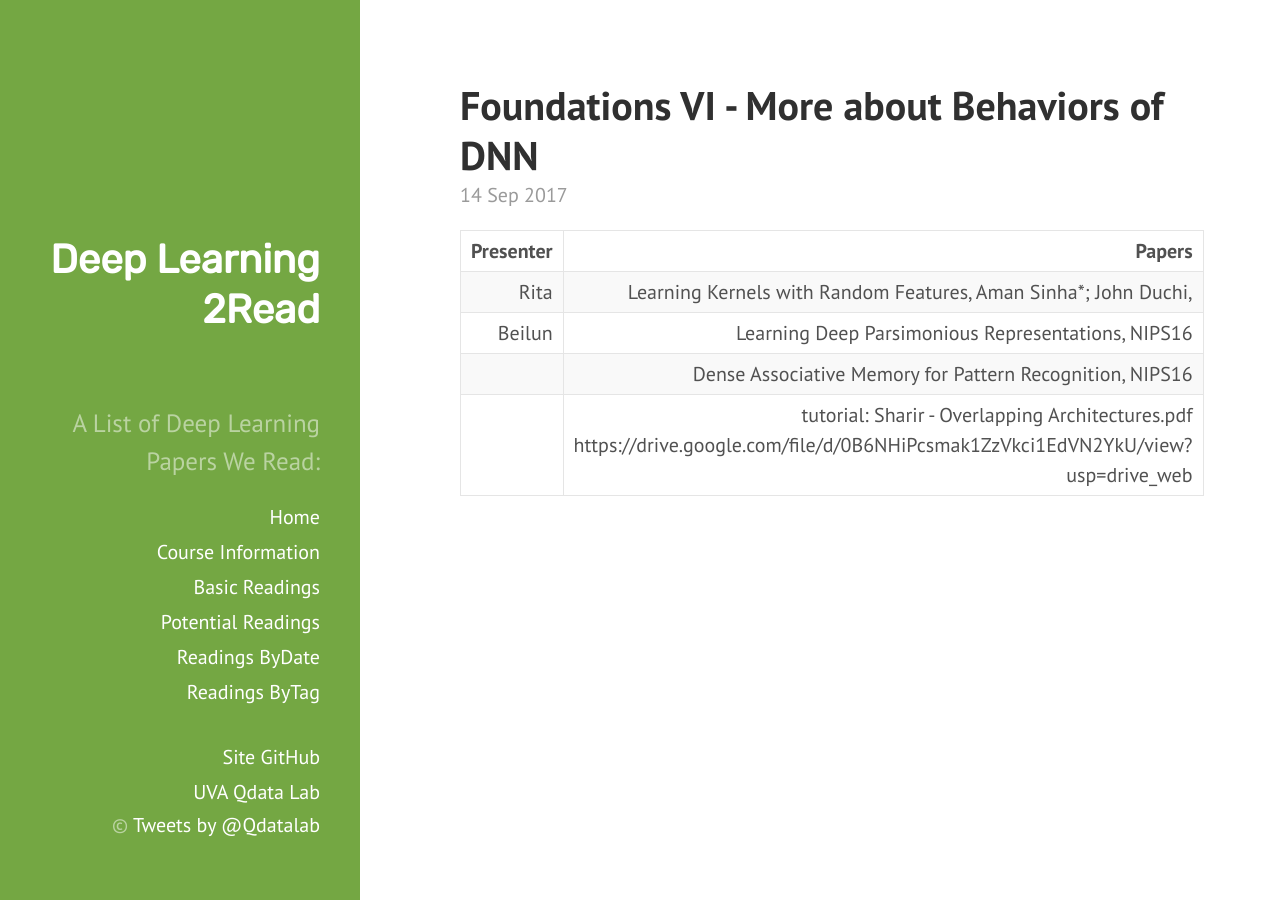
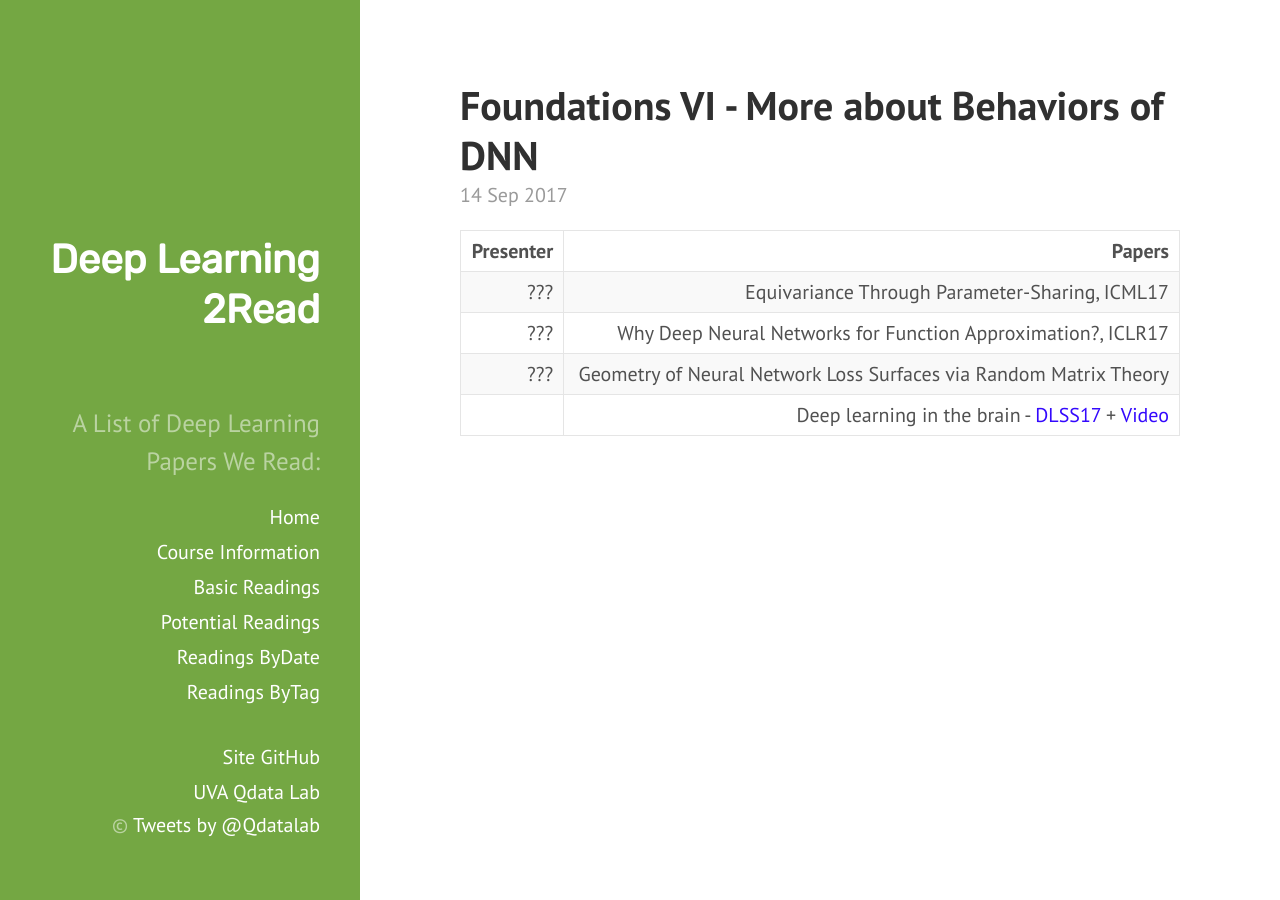
Before and after one commit to QData/deep2Read, a Jekyll site: the page built from _posts/2017-09-14-.md, in a window 1280 px wide. Built offline with Jekyll 4.4.1, drawn with Linux system fonts in a browser that asks for light colours.

```diff
--- a/_posts/2017-09-14-.md
+++ b/_posts/2017-09-14-.md
@@ -7,9 +7,10 @@
 ---
 
 
+
 | Presenter | Papers |
 | -----: | ----------: |
-| Rita | Learning Kernels with Random Features, Aman Sinha*; John Duchi, |
-| Beilun | Learning Deep Parsimonious Representations, NIPS16 |
-|  | Dense Associative Memory for Pattern Recognition, NIPS16 |
-|  | tutorial: Sharir - Overlapping Architectures.pdf https://drive.google.com/file/d/0B6NHiPcsmak1ZzVkci1EdVN2YkU/view?usp=drive_web |
+| ??? |  Equivariance Through Parameter-Sharing, ICML17|
+| ??? |  Why Deep Neural Networks for Function Approximation?, ICLR17 |
+| ??? |  Geometry of Neural Network Loss Surfaces via Random Matrix Theory |
+|  | Deep learning in the brain - [DLSS17](http://videolectures.net/site/normal_dl/tag=1129742/deeplearning2017_richards_neuroscience_01.pdf) + [Video](http://videolectures.net/deeplearning2017_richards_neuroscience/)  |
```
Also changed, not shown: _posts/2017-09-07-.md (+4 -5 lines), _posts/2017-10-31-.md (+1 -1 lines), _posts/2017-11-14-.md (+1 -1 lines).
